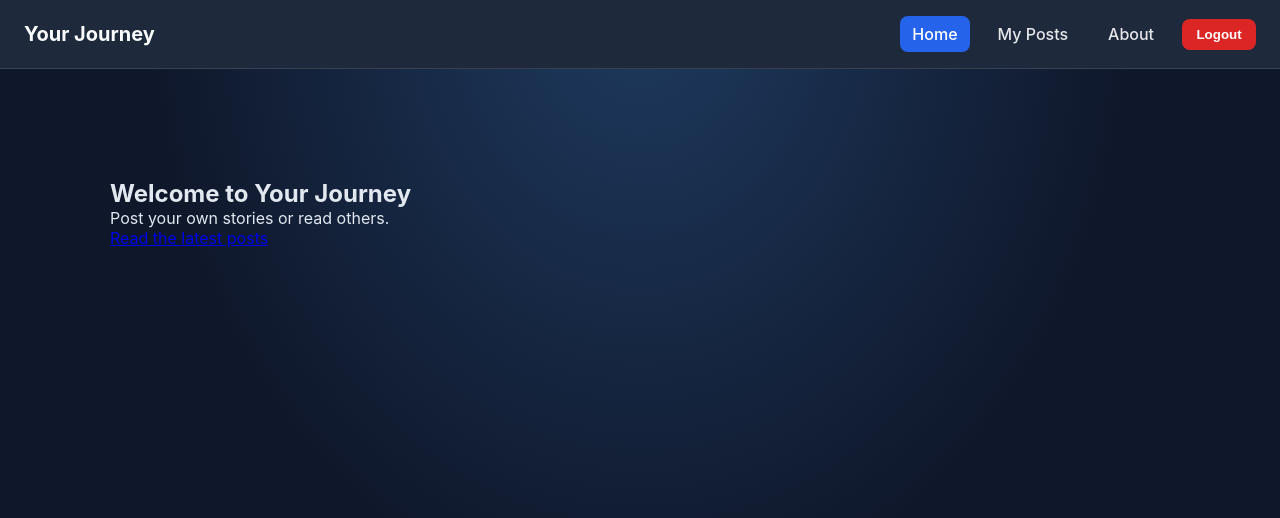
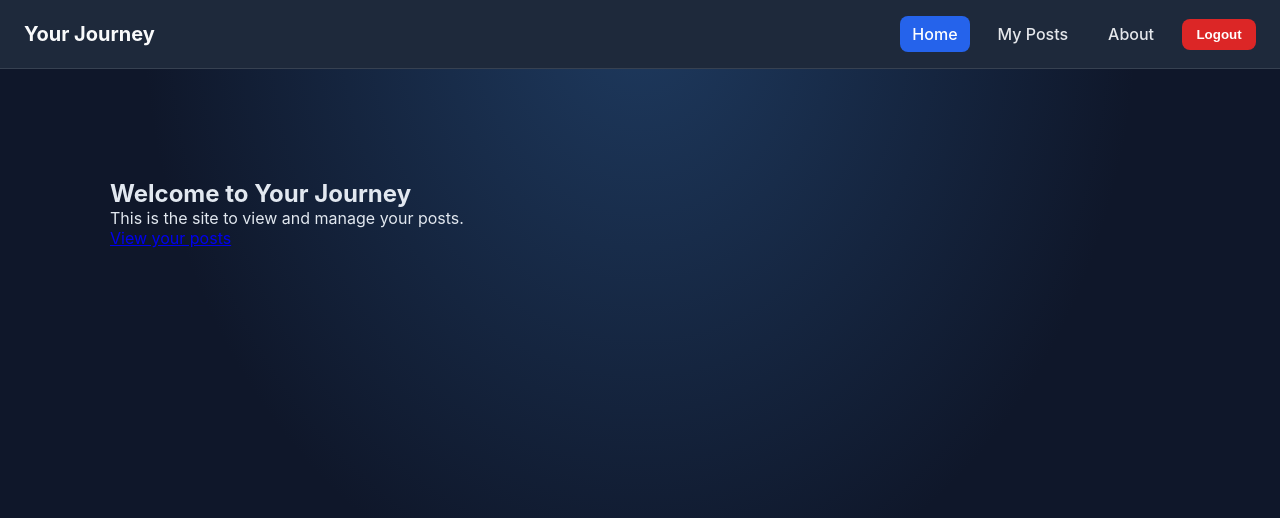
Before and after one commit to R-Clarkey/Odin_Blog_Editor, a React (Vite) app: page / in a window 1280 px wide. Shown: the top 518 px of the page. Built offline with nearby package versions, Linux system fonts and the light colour scheme; no server answers; sample sign-in values are in the browser's storage.

Commit message:
RC: Basic features of editor done

```diff
--- a/src/pages/Home.jsx
+++ b/src/pages/Home.jsx
@@ -6,8 +6,8 @@ export default function Home() {
             <main>
                 <section className="hero">
                     <h1>Welcome to Your Journey</h1>
-                    <p>Post your own stories or read others.</p>
-                    <Link to="/posts">Read the latest posts</Link>
+                    <p>This is the site to view and manage your posts.</p>
+                    <Link to="/posts">View your posts</Link>
                 </section>
             </main>
         </>
```
